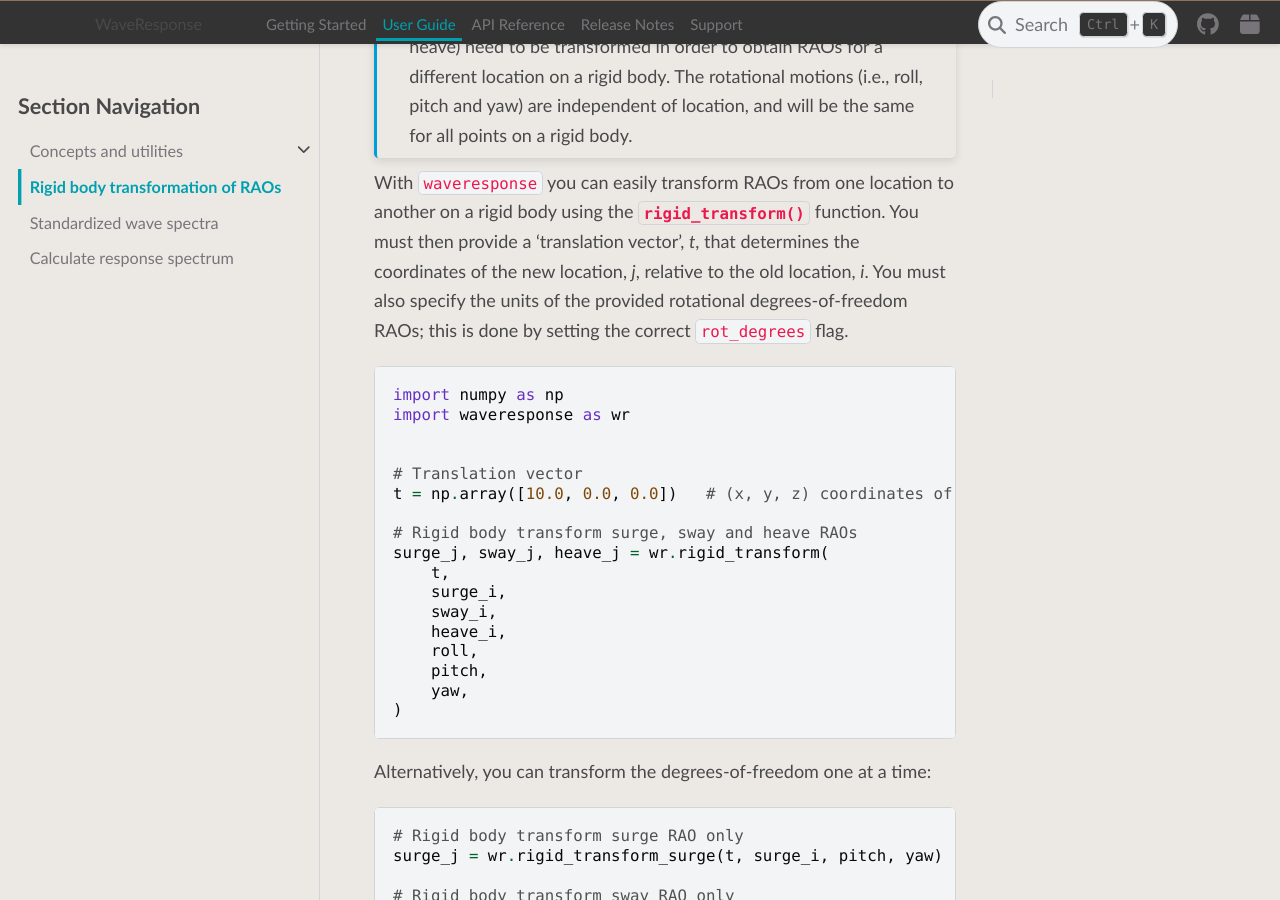
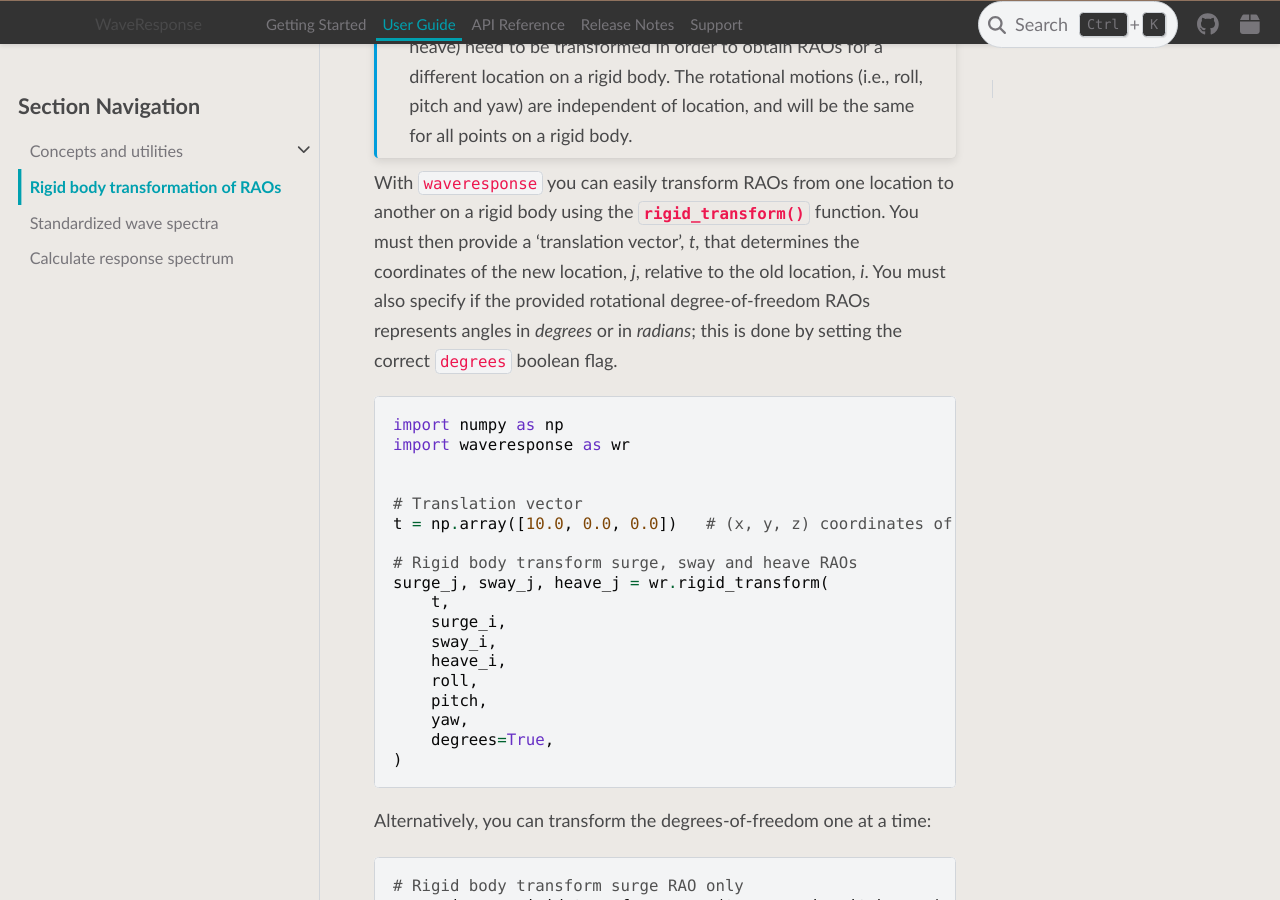
Before and after one commit to 4Subsea/waveresponse-python, a Sphinx documentation site: the page built from docs/user_guide/rigid_transform.rst, in a window 1280 px wide and 900 px high, scrolled down 826 px. Built offline with Sphinx 7.4.7 and the PyData theme 0.15.4, drawn with Linux system fonts in a browser that asks for light colours.

Commit message:
improve user guide

```diff
--- a/docs/user_guide/rigid_transform.rst
+++ b/docs/user_guide/rigid_transform.rst
@@ -39,9 +39,9 @@ where,
 With ``waveresponse`` you can easily transform RAOs from one location to another
 on a rigid body using the :meth:`~waveresponse.rigid_transform` function. You must
 then provide a 'translation vector', `t`, that determines the coordinates of the new
-location, *j*, relative to the old location, *i*. You must also specify the units
-of the provided rotational degrees-of-freedom RAOs; this is done by setting the
-correct ``rot_degrees`` flag.
+location, *j*, relative to the old location, *i*. You must also specify if the provided
+rotational degree-of-freedom RAOs represents angles in *degrees* or in *radians*;
+this is done by setting the correct ``degrees`` boolean flag.
 
 .. code-block:: python
 
@@ -61,6 +61,7 @@ correct ``rot_degrees`` flag.
         roll,
         pitch,
         yaw,
+        degrees=True,
     )
 
 Alternatively, you can transform the degrees-of-freedom one at a time:
```
